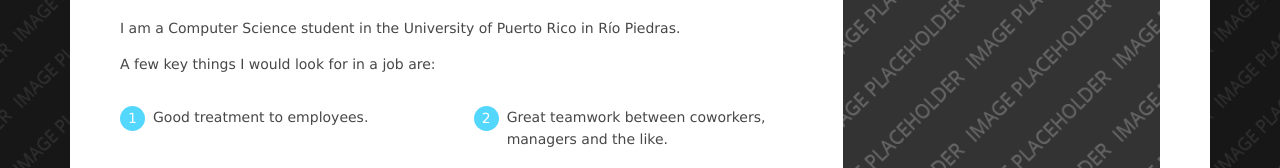
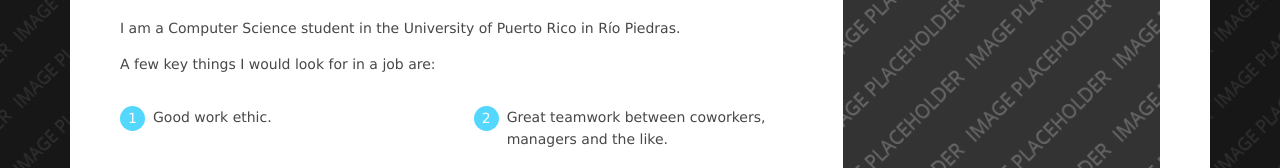
Before and after one commit to Alberty124/ccom4029, a plain HTML site: page index.html in a window 1280 px wide. Shown: the part 2119-2287 px from the top of the page. Drawn offline with Linux system fonts and the light colour scheme.

Commit message:
Updated website with specifications for Feb 17.

```diff
--- a/index.html
+++ b/index.html
@@ -183,7 +183,7 @@ Licence URI: https://www.os-templates.com/template-terms
         <p>I am a Computer Science student in the University of Puerto Rico in Río Piedras.</p>
         <p>A few key things I would look for in a job are:</p>
         <ul class="nospace group">
-          <li><span>1</span> Good treatment to employees.</li>
+          <li><span>1</span> Good work ethic.</li>
           <li><span>2</span> Great teamwork between coworkers, managers and the like. </li>
           <li><span>3</span> Communication between everyone so there's a better understanding of a problem.</li>
           <li><span>4</span> Safe enviroment and all around professionalism around the workplace.</li>
```
